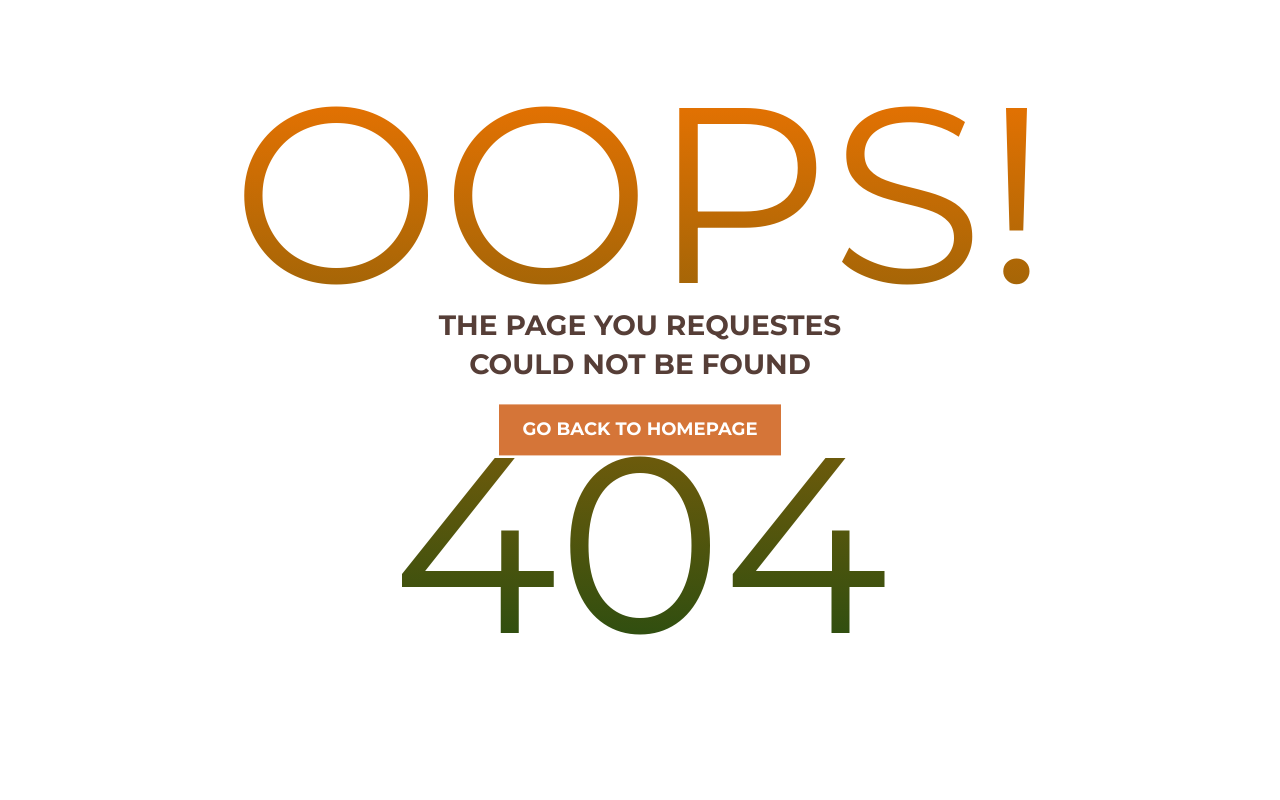
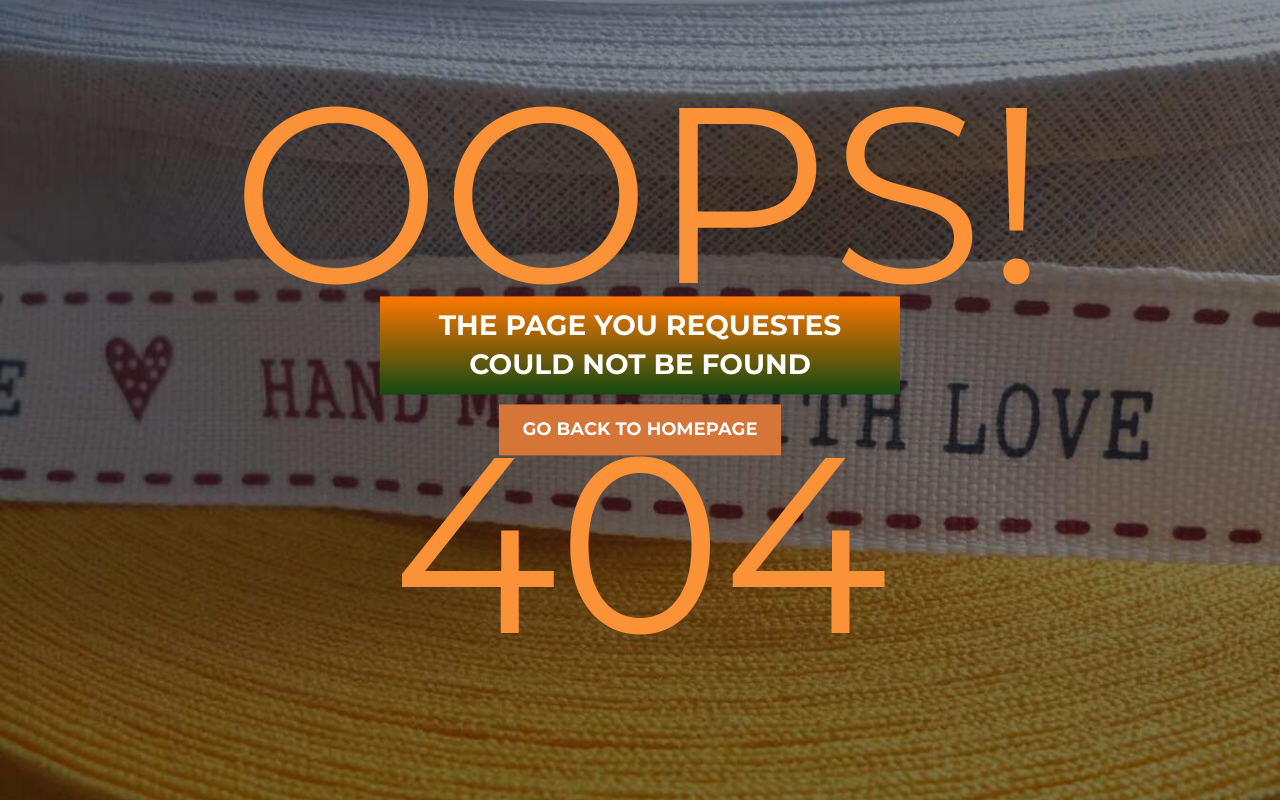
Before and after one commit to PiotrWojniak/MS4, a Django app: template templates/404.html in a window 1280 px wide. Run offline with Django 3.2, Linux system fonts and the light colour scheme; the template is opened without the code that fills it, so the values that code supplies are empty.

Commit message:
Update gradient

```diff
--- a/static/css/errors.css
+++ b/static/css/errors.css
@@ -1,11 +1,14 @@
 /* ----- 404, 500 error ----- */
-/* This style was used from Colorlib for 404 and 500 error template */
+/* This style was used from Colorlib for 404 and 500 error template
+ and change for base style match  */
 *   {
     -webkit-box-sizing: border-box;
             box-sizing: border-box;
 }
 
 body {
+    background: linear-gradient(rgba(48, 48, 48, 0.527),rgba(0, 0, 0, 0.5)), url('/media/craft-homemade.jpg') no-repeat center center fixed;
+    background-size: cover;
     padding: 0;
     margin: 0;
 }
@@ -42,16 +45,12 @@ body {
     font-family: 'Montserrat', sans-serif;
     font-size: 250px;
     font-weight: 400;
-    background: linear-gradient(to bottom, #ff7700, #144912);
-    background-clip: text;
     margin: 0px;
-    color: #211b19;
+    color: #fb9237;
     text-transform: uppercase;
     position: absolute;
     left: 50%;
     top: 50%;
-    -webkit-background-clip: text;
-    -webkit-text-fill-color: transparent;
     -webkit-transform: translate(-50%, -50%);
         -ms-transform: translate(-50%, -50%);
             transform: translate(-50%, -50%);
@@ -62,8 +61,8 @@ body {
     font-size: 28px;
     font-weight: 600;
     text-transform: uppercase;
-    color: #563e37;
-    background: #fff;
+    color: #ffffff;
+    background: linear-gradient(to bottom, #ff7700, #144912);
     padding: 10px 5px;
     margin: auto;
     display: inline-block;
```
